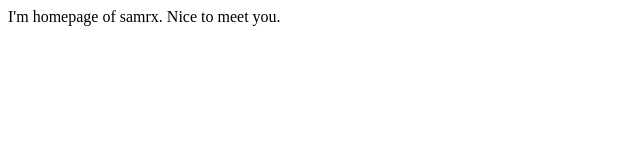
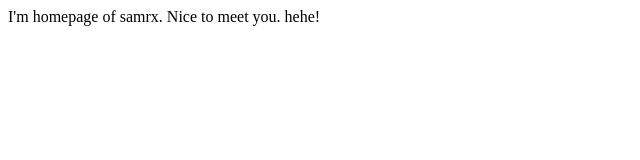
Before and after one commit to sunnygentleman/samrx, a plain HTML site: page index.html in a window 1280 px wide. Shown: the full height of the page, 0-640 px from the left. Drawn offline with Linux system fonts and the light colour scheme.

Commit message:
add hehe

```diff
--- a/index.html
+++ b/index.html
@@ -13,5 +13,6 @@
 </head>
 <body>
 I'm homepage of samrx. Nice to meet you.
+hehe!
 </body>
 </html>
```
